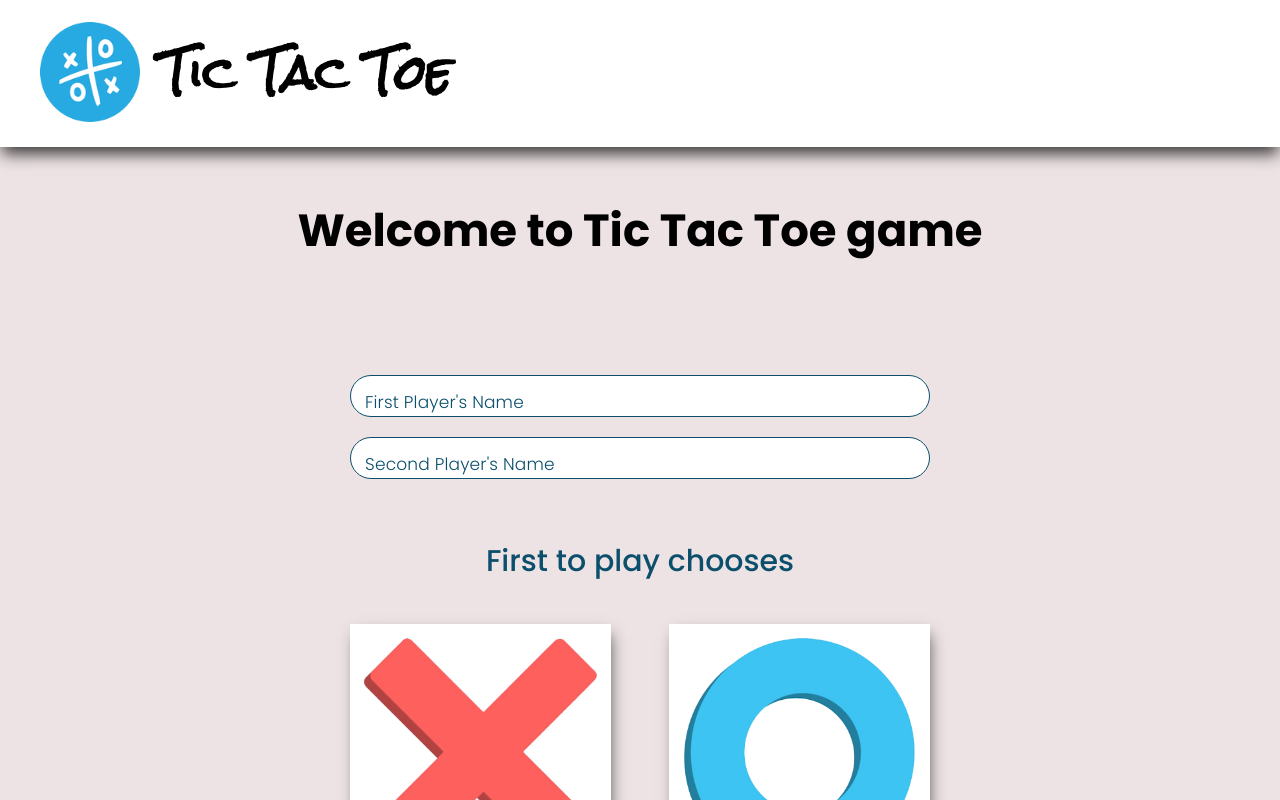
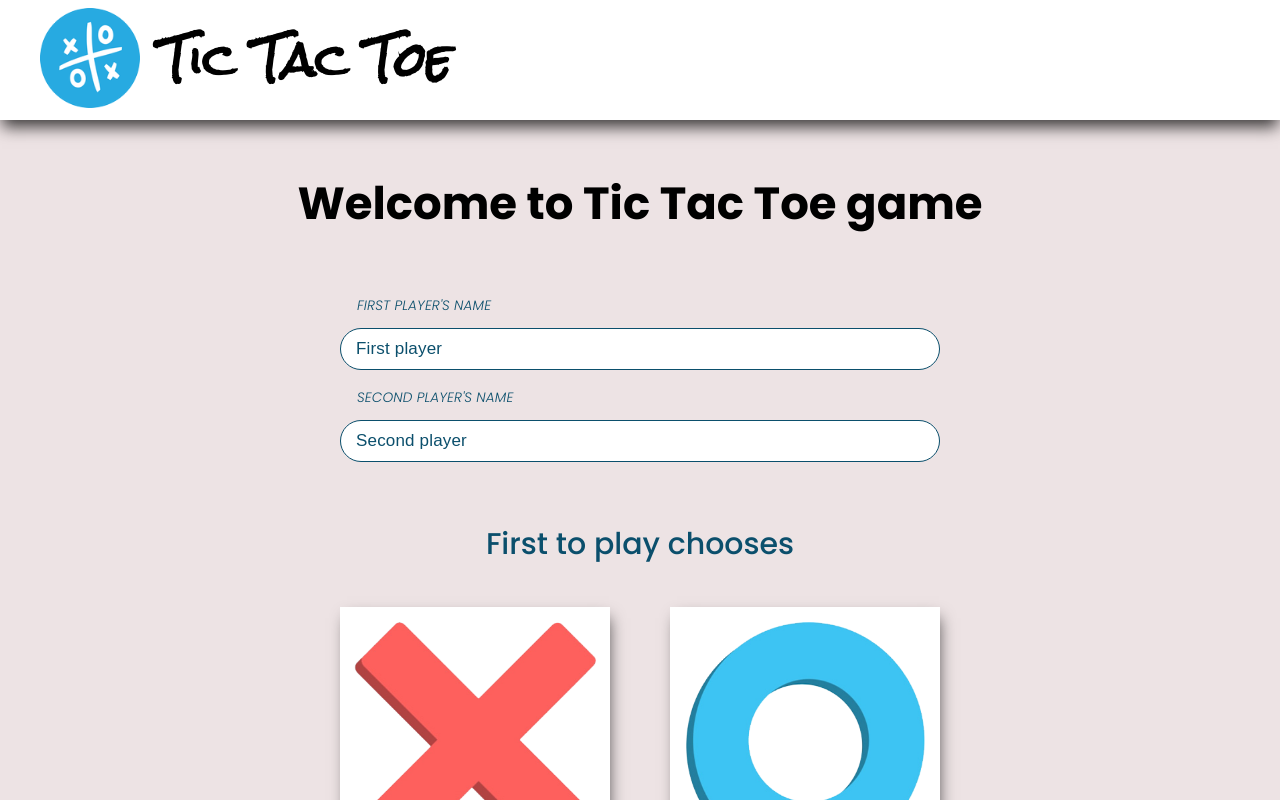
Before and after one commit to barbaravasic/tic-tac-toe, a React (Create React App) app: page /#/ in a window 1280 px wide. Shown: the top 800 px of the page. Built offline with nearby package versions, Linux system fonts and the light colour scheme.

Commit message:
Fix overlay

```diff
--- /dev/null
+++ b/src/services/storageService.js
@@ -0,0 +1,14 @@
+class StorageService {
+
+    save(key, value) {
+        localStorage.setItem(key, JSON.stringify(value))
+
+        return value
+    }
+
+    get(key) {
+        return JSON.parse(localStorage.getItem(key))
+    }
+}
+
+export const storageService = new StorageService()
--- a/src/view/App.scss
+++ b/src/view/App.scss
@@ -13,9 +13,15 @@
     padding: 0;
 }
 
+html, body, #root {
+    height: 100%;
+  }
+
 body {
     background-color: $mainBg;
+    position: relative;
 }
+
 
 .btn {
     border: none;
--- a/src/view/AppStore.jsx
+++ b/src/view/AppStore.jsx
@@ -1,19 +1,22 @@
 import React, { Component } from 'react'
 import { AppContext } from './_context/AppContext';
+import { storageService } from '../services/storageService';
 
 export default class AppStore extends Component {
   state = {
-    firstPlayerSign: 'x',
-    secondPlayerSign: 'o',
+    firstPlayerSign: storageService.get('firstPlayerSign') || 'x',
+    secondPlayerSign:  storageService.get('secondPlayerSign') || 'o',
     firstPlayersPositions: [],
-    secondPlayersPositions: []
+    secondPlayersPositions: [],
+    firstPlayersName: storageService.get('firstPlayersName') || 'First player',
+    secondPlayersName: storageService.get('secondPlayersName') || "Second player"
   }
 
   setSign = (clickedSign) => {
     const isX = clickedSign === 'sign-x'
     this.setState({
-      firstPlayerSign: isX ? 'x' : 'o',
-      secondPlayerSign: isX ? 'o' : 'x'
+      firstPlayerSign:  storageService.save('firstPlayerSign', isX ? 'x' : 'o'),
+      secondPlayerSign: storageService.save('secondPlayerSign',isX ? 'o' : 'x')
     })
   }
 
@@ -33,13 +36,20 @@ export default class AppStore extends Component {
     })
   }
 
+  onChangePlayersName = (inputId, value) => {
+    this.setState({
+      [inputId]: storageService.save([inputId], value)
+    })
+  }
+
   render() {
     return (
       <AppContext.Provider value={{
         ...this.state,
         setSign: this.setSign,
         setFirstPlayersPositions: this.setFirstPlayersPositions,
-        setSecondPlayersPositions: this.setSecondPlayersPositions
+        setSecondPlayersPositions: this.setSecondPlayersPositions,
+        onChangePlayersName: this.onChangePlayersName
       }}>
         {this.props.children}
       </AppContext.Provider>
--- a/src/view/pages/GamePage.jsx
+++ b/src/view/pages/GamePage.jsx
@@ -39,7 +39,7 @@ export default class GamePage extends Component {
 
     declareWinner = () => {
 
-        const { firstPlayersPositions, secondPlayersPositions } = this.context
+        const { firstPlayersPositions, secondPlayersPositions, firstPlayersName, secondPlayersName } = this.context
 
         const firstPlayersCombo = gamePlayService.createPlayersCombo(firstPlayersPositions)
         const secondPlayersCombo = gamePlayService.createPlayersCombo(secondPlayersPositions)
@@ -47,18 +47,18 @@ export default class GamePage extends Component {
 
         if (gamePlayService.isWinningCombo(firstPlayersCombo)) {
             this.setState({
-                winner: 'First player',
-                isGameOver:true
+                winner: firstPlayersName,
+                isGameOver: true
             })
         } else if (gamePlayService.isWinningCombo(secondPlayersCombo)) {
             this.setState({
-                winner: 'Second player',
-                isGameOver:true
+                winner: secondPlayersName,
+                isGameOver: true
             })
         } else if (this.state.numberOfClicks === 9) {
             this.setState({
                 winner: "No one",
-                isGameOver:true
+                isGameOver: true
             })
         }
     }
@@ -68,18 +68,18 @@ export default class GamePage extends Component {
     }
 
     render() {
-        const { winner, firstPlayersTurn, gameFields,isGameOver } = this.state
+        const { winner, firstPlayersTurn, gameFields, isGameOver } = this.state
         return (
             <div className="game-page">
                 <div className="game-table">
-                    {gameFields.map(field => <GameField key={field.position} field={field} firstPlayersTurn={firstPlayersTurn} onSelectField={this.onSelectField} isGameOver={isGameOver}/>)}
+                    {gameFields.map(field => <GameField key={field.position} field={field} firstPlayersTurn={firstPlayersTurn} onSelectField={this.onSelectField} isGameOver={isGameOver} />)}
                 </div>
 
                 {winner && (
-                    <>
+                    <div className="winner-container-overlay">
                         <div className="winner">{winner} wins!</div>
                         <button className="reload btn" onClick={this.onReload}>Reload</button>
-                    </>
+                    </div>
                 )}
             </div>
         )
--- a/src/view/pages/Homepage.jsx
+++ b/src/view/pages/Homepage.jsx
@@ -4,7 +4,7 @@ import { AppContext } from '../_context/AppContext';
 
 const Homepage = () => {
 
-    const { setSign } = useContext(AppContext)
+    const { setSign, firstPlayersName, secondPlayersName, onChangePlayersName } = useContext(AppContext)
 
     const onSetSign = (e) => {
         const clickedSign = e.currentTarget
@@ -17,16 +17,23 @@ const Homepage = () => {
 
     }
 
+    const onChangeName = (e) => {
+        const inputId = e.currentTarget.id
+        const value = e.currentTarget.value
+
+        onChangePlayersName(inputId, value)
+    }
+
     return (
         <div className="homepage">
             <h2 className="title">Welcome to Tic Tac Toe game</h2>
             <div className="insert-names">
-                <div class="insert-name">
-                    <input type="text" required />
+                <div className="insert-name">
+                    <input id="firstPlayersName" type="text" value={firstPlayersName} onChange={onChangeName}/>
                     <label>First Player's Name</label>
                 </div>
-                <div class="insert-name">
-                    <input type="text" required />
+                <div className="insert-name">
+                    <input id="secondPlayersName" type="text"  value={secondPlayersName} onChange={onChangeName}/>
                     <label>Second Player's Name</label>
                 </div>
             </div>
--- a/src/view/styles/gamePage.scss
+++ b/src/view/styles/gamePage.scss
@@ -1,5 +1,9 @@
-.game-page{
-    position: relative;
+.game-page {
+    height: 100%;
+    display: flex;
+    justify-content: center;
+    align-items: center;
+
     .game-table {
         width: 50%;
         margin: 0 auto;
@@ -33,22 +37,42 @@
                 border-bottom: none;
             }
 
-            &.selected img{
+            &.selected img {
                 display: inline;
             }
         }
     }
 
+    .winner-container-overlay {
+        position: absolute;
+        width: 100%;
+        background-color: rgba(212, 182, 185, 0.603);
+        display: flex;
+        flex-direction: column;
+        justify-content: space-between;
+        align-items: center;
+        height: 40%;
+        padding: 50px;
         .winner {
-        font-size: 45px;
+            font-size: 60px;
             font-weight: bold;
+            text-transform: uppercase;
             color: $darkBlue;
             text-align: center;
-        margin-top: 40px;
+            text-shadow: 3px 3px 3px rgba(5, 3, 2, 0.315);
 
             @media all and (max-width: 767px) {
                 font-size: 5.867014341590613VW;
                 margin-top: 5.215123859191656VW;
             }
         }
+
+        .btn {
+            margin: 0;
         }
+
+        @media all and (max-width: 767px) {
+            padding: 6.51890482398957VW;
+        }
+    }
+}
--- a/src/view/styles/header.scss
+++ b/src/view/styles/header.scss
@@ -1,11 +1,12 @@
 .header {
     display: flex;
     align-items: center;
-    padding: 20px 40px;
+    padding: 0 40px;
     box-shadow: 0px 9px 15px -2px rgba(0, 0, 0, 0.75);
     position: relative;
     z-index: 2;
     background-color: white;
+    height: $headerHeight;
 
     .logo {
         cursor: pointer;
@@ -30,4 +31,8 @@
         margin-left: 2.607561929595828VW;
         }
     }
+
+    @media all and (max-width: 767px) {
+        height: $headerHeightMobile;
+    }
 }
--- a/src/view/styles/main.scss
+++ b/src/view/styles/main.scss
@@ -1,7 +1,6 @@
 .main {
-    height: 100vh;
+    height: calc(100% - #{$headerHeight});
     font-family: $poppinsFont;
-    padding: 50px 20px;
     max-width: 1200px;
     width: 100%;
     margin: 0 auto;
@@ -10,7 +9,7 @@
         font-size: 45px;
         font-weight: 700;
         text-align: center;
-        margin-bottom: 100px;
+        margin: 50px;
 
         @media all and (max-width: 767px) {
             font-size: 5.867014341590613VW;
@@ -28,4 +27,8 @@
             font-size: 3.911342894393742VW;
         }
     }
+
+    @media all and (max-width: 767px) {
+        height: calc(100% - #{$headerHeightMobile});
+    }
 }
--- a/src/view/styles/variables.scss
+++ b/src/view/styles/variables.scss
@@ -6,3 +6,6 @@ $sunsetOrange: #FE605D;
 
 $poppinsFont: 'Poppins', sans-serif;
 $rockSaltFont: 'Rock Salt', cursive;
+
+$headerHeight: 120px;
+$headerHeightMobile: 15.645371577574968VW;;
```
Lines whose indentation alone changed are shown as unchanged.
